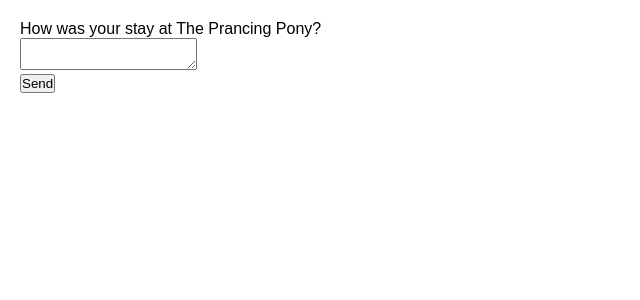
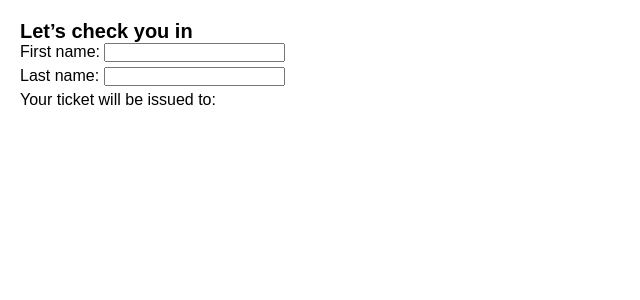
Before and after one commit to Farjana0313/react-docs, a React (Vite) app: page / in a window 1280 px wide. Shown: the top 300 px of the page, without its empty margins (0-640 px from the left). Built offline with nearby package versions, Linux system fonts and the light colour scheme.

Commit message:
avoidredndant

```diff
--- a/src/App.jsx
+++ b/src/App.jsx
@@ -1,4 +1,5 @@
 
+import AvoidRedundant from './components/AvoidRedundant'
 import FeedbackForm from './components/FeedbackForm'
 import Form from './components/Form'
 import Form2 from './components/Form2'
@@ -13,7 +14,8 @@
         {/* <Form /> */}
         {/* <Pointer/> */}
         {/* <Form2/> */}
-        <FeedbackForm/>
+        {/* <FeedbackForm/> */}
+        <AvoidRedundant/>
     </>
   )
 }
--- /dev/null
+++ b/src/components/AvoidRedundant.jsx
@@ -0,0 +1,40 @@
+import { useState } from 'react';
+
+export default function AvoidRedundant() {
+  const [firstName, setFirstName] = useState('');
+  const [lastName, setLastName] = useState('');
+  const [fullName, setFullName] = useState('');
+
+  function handleFirstNameChange(e) {
+    setFirstName(e.target.value);
+    setFullName(e.target.value + ' ' + lastName);
+  }
+
+  function handleLastNameChange(e) {
+    setLastName(e.target.value);
+    setFullName(firstName + ' ' + e.target.value);
+  }
+
+  return (
+    <>
+      <h2>Let’s check you in</h2>
+      <label>
+        First name:{' '}
+        <input
+          value={firstName}
+          onChange={handleFirstNameChange}
+        />
+      </label>
+      <label>
+        Last name:{' '}
+        <input
+          value={lastName}
+          onChange={handleLastNameChange}
+        />
+      </label>
+      <p>
+        Your ticket will be issued to: <b>{fullName}</b>
+      </p>
+    </>
+  );
+}
--- a/src/index.css
+++ b/src/index.css
@@ -47,9 +47,21 @@
 ul {
     padding-inline-start: 20px;
 }
-.success{
+
+.success {
     color: green;
 }
+
 .Error {
     color: red;
 }
+
+
+ul {
+    padding-inline-start: 20px;
+}
+
+label {
+    display: block;
+    margin-bottom: 5px;
+}
```
